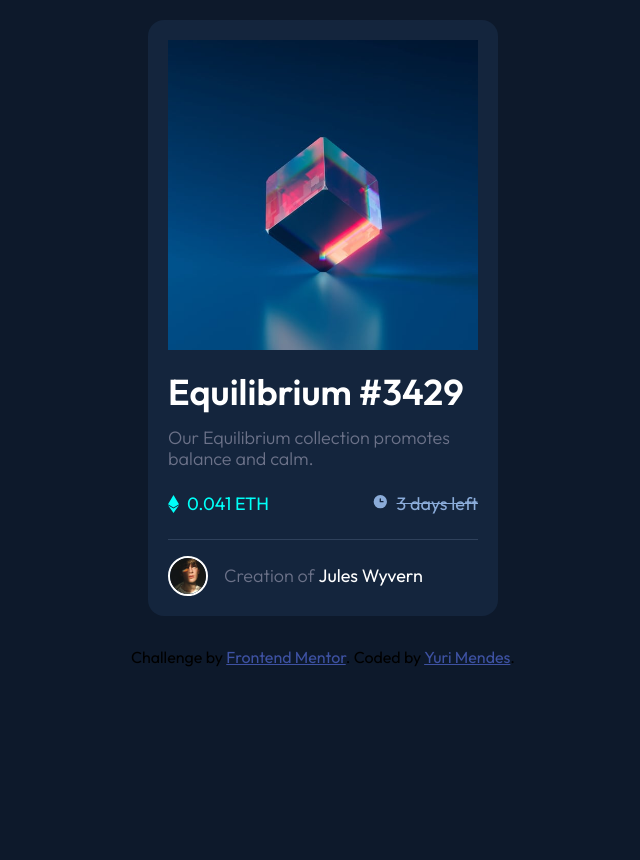
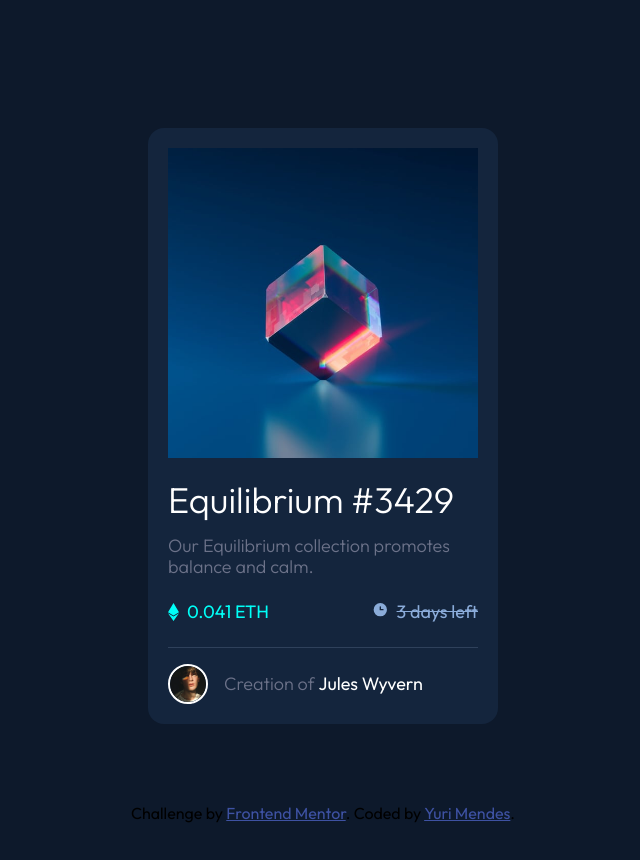
Before and after one commit to Yuri-Mendes/NFT-Preview-Challenge, a plain HTML site: page index.html in a window 1280 px wide. Shown: the whole page, without its empty margins (317-957 px from the left). Before the commit the page ends 800 px from the top, so only its background shows below. Drawn offline with Linux system fonts and the light colour scheme.

Commit message:
Update style.css final

```diff
--- a/css/style.css
+++ b/css/style.css
@@ -42,7 +42,7 @@ body {
   font-size: 18px;
   font-family: "Outfit", sans-serif;
   background-color: hsl(217, 54%, 11%);
-  padding: 1.25rem;
+  padding: 8rem;
   display: flex;
   flex-direction: column;
   align-items: center;
@@ -52,6 +52,10 @@ body {
 .container h1{
   color: hsl(0, 0%, 100%);
   margin: 1rem 0.5rem 1rem 0;
+}
+
+h1{
+  font-weight: 200;
 }
 
 .container h1:hover{
@@ -145,6 +149,7 @@ p {
 }
 
 .attribution {
+  margin-top: 4rem;
   font-size: 16px;
   text-align: center;
 }
@@ -153,9 +158,9 @@ p {
   color: hsl(228, 45%, 44%);
 }
 
-@media (min-width: 500px) {
+@media (min-width: 400px) {
   .container {
     width: 350px;
-    margin: 0 auto 1rem;
+    margin: auto 1rem;
   }
 }
```
